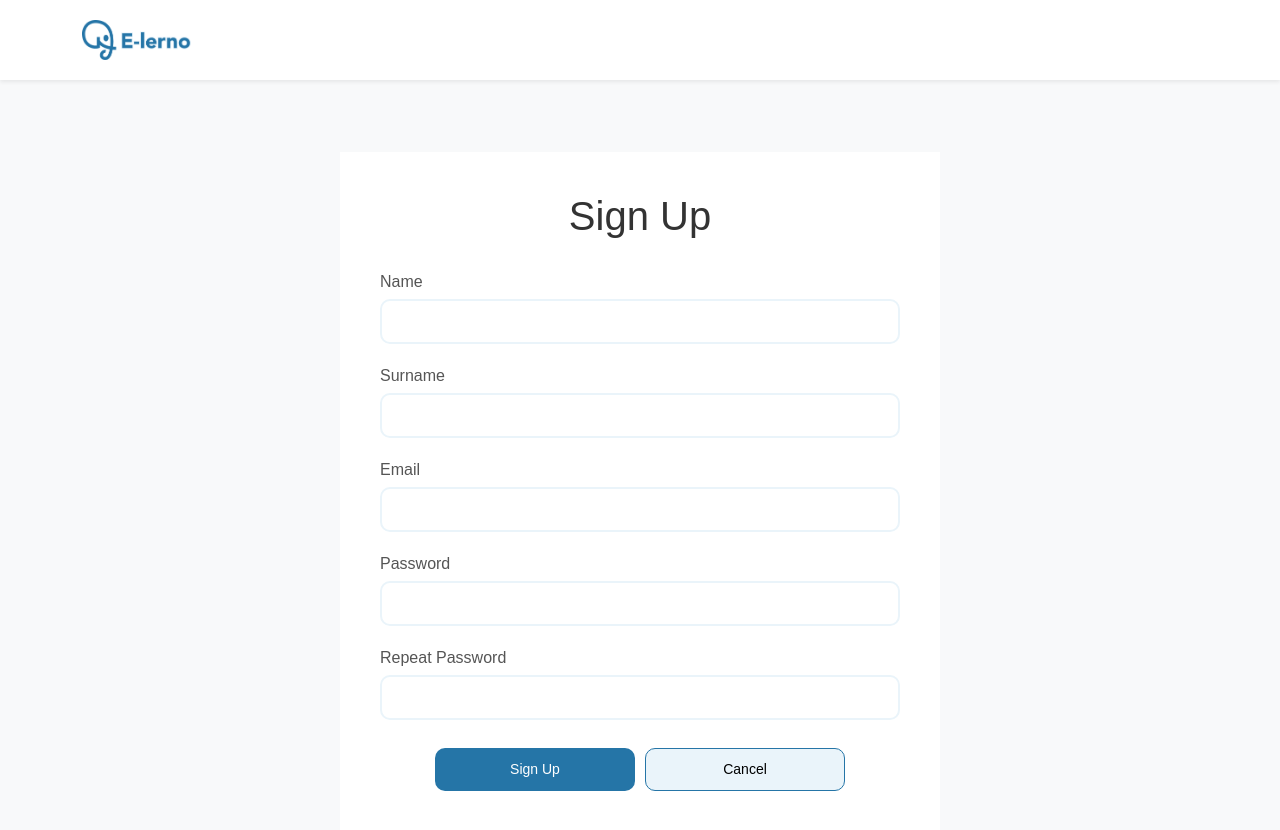
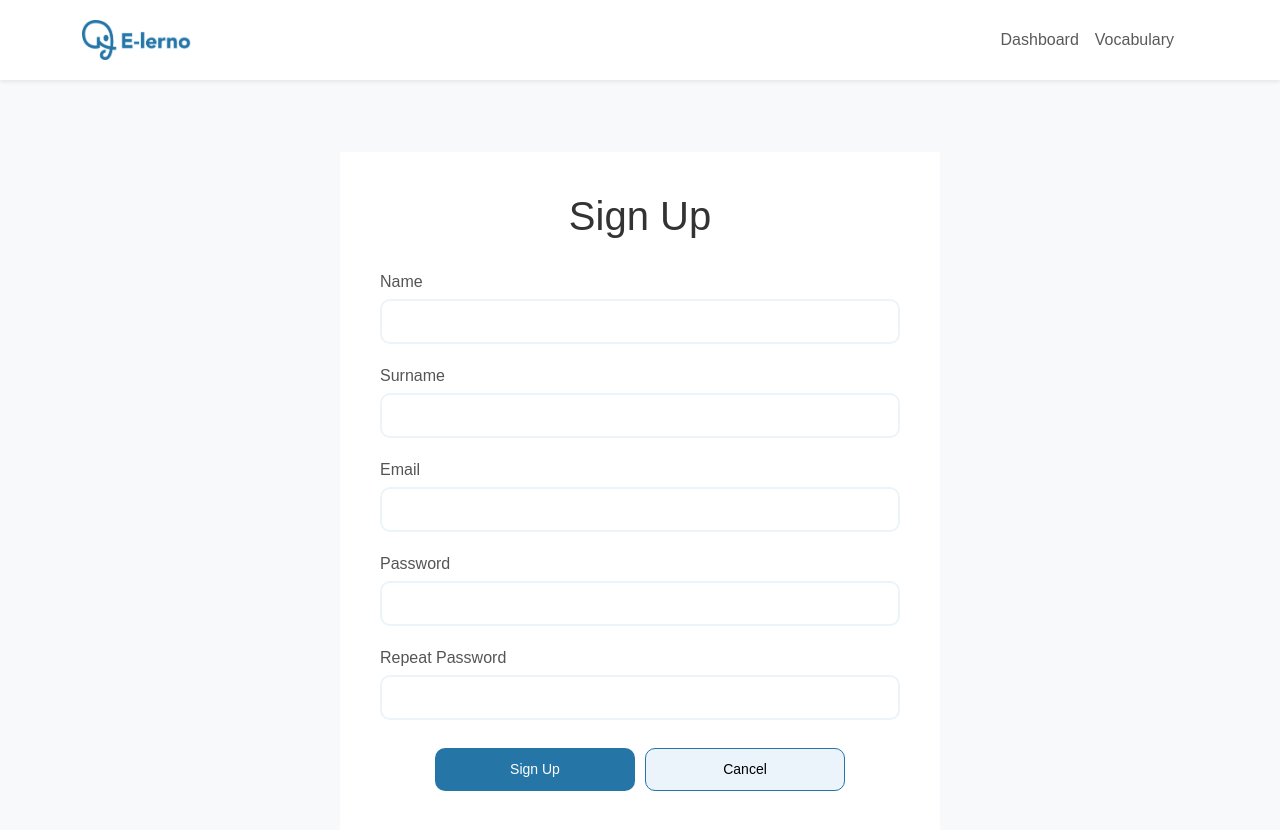
Before and after one commit to Group-Projects-FIAE/sprach-lernen-app, a Django app: page /accounts/signup/ in a window 1280 px wide. Shown: the top 830 px of the page. Run offline with Django 5.2, Linux system fonts and the light colour scheme; some libraries are stand-ins or nearby versions.

Commit message:
add nav elements,avatar and fonts to base template

```diff
--- a/templates/base.html
+++ b/templates/base.html
@@ -1,22 +1,55 @@
 {% load static %}
 <!DOCTYPE html>
 <html lang="en">
+
 <head>
     <meta charset="utf-8">
     <meta name="viewport" content="width=device-width, initial-scale=1">
     <title>{% block title %}Sprach Lernen{% endblock %}</title>
-    <link href="https://cdn.jsdelivr.net/npm/bootstrap@5.3.3/dist/css/bootstrap.min.css" rel="stylesheet" integrity="sha384-QWTKZyjpPEjISv5WaRU9OFeRpok6YctnYmDr5pNlyT2bRjXh0JMhjY6hW+ALEwIH" crossorigin="anonymous">
+    <link href="https://cdn.jsdelivr.net/npm/bootstrap@5.3.3/dist/css/bootstrap.min.css" rel="stylesheet"
+        integrity="sha384-QWTKZyjpPEjISv5WaRU9OFeRpok6YctnYmDr5pNlyT2bRjXh0JMhjY6hW+ALEwIH" crossorigin="anonymous">
     {% block extra_css %}
     <link rel="stylesheet" href="{% static 'style.css' %}">
     {% endblock %}
 </head>
+
 <body class="bg-light">
     {% block navbar %}
-    <nav class="navbar navbar-light bg-white shadow-sm mb-4">
+    <nav class="navbar navbar-expand-lg navbar-light bg-white shadow-sm mb-4">
         <div class="container">
             <a class="navbar-brand" href="/">
                 <img src="{% static 'logo.png' %}" alt="Elerno logo" style="height: 40px;">
             </a>
+            <button class="navbar-toggler" type="button" data-bs-toggle="collapse" data-bs-target="#navbarNav"
+                aria-controls="navbarNav" aria-expanded="false" aria-label="Toggle navigation">
+                <span class="navbar-toggler-icon"></span>
+            </button>
+            <div class="collapse navbar-collapse" id="navbarNav">
+                <ul class="navbar-nav ms-auto align-items-center">
+                    <li class="nav-item">
+                        <a class="nav-link {% if request.resolver_match.url_name == 'dashboard' %}active text-primary fw-bold{% endif %}"
+                            href="{% url 'dashboard' %}">Dashboard</a>
+                    </li>
+                    <li class="nav-item me-3">
+                        <a class="nav-link {% if request.resolver_match.url_name == 'vocab_lists' %}active text-primary fw-bold{% endif %}"
+                            href="{% url 'vocab_lists' %}">Vocabulary</a>
+                    </li>
+                    {% if user.is_authenticated %}
+                    <li class="nav-item d-flex align-items-center gap-2 border-start ps-3">
+                        <span class="text-muted small fw-medium">{{ user.first_name|default:user.username }}</span>
+                        {% if user.profile %}
+                        <img src="{{ user.profile.url }}" alt="Profile" class="rounded-circle shadow-sm"
+                            style="width: 32px; height: 32px; object-fit: cover;">
+                        {% else %}
+                        <div class="rounded-circle bg-primary text-white d-flex align-items-center justify-content-center shadow-sm"
+                            style="width: 32px; height: 32px; font-size: 14px; font-weight: 600;">
+                            {{ user.username.0|upper }}
+                        </div>
+                        {% endif %}
+                    </li>
+                    {% endif %}
+                </ul>
+            </div>
         </div>
     </nav>
     {% endblock %}
@@ -25,7 +58,10 @@
         {% block content %}{% endblock %}
     </main>
 
-    <script src="https://cdn.jsdelivr.net/npm/bootstrap@5.3.3/dist/js/bootstrap.bundle.min.js" integrity="sha384-YvpcrYf0tY3lHB60NNkmXc5s9fDVZLESaAA55NDzOxhy9GkcIdslK1eN7N6jIeHz" crossorigin="anonymous"></script>
+    <script src="https://cdn.jsdelivr.net/npm/bootstrap@5.3.3/dist/js/bootstrap.bundle.min.js"
+        integrity="sha384-YvpcrYf0tY3lHB60NNkmXc5s9fDVZLESaAA55NDzOxhy9GkcIdslK1eN7N6jIeHz"
+        crossorigin="anonymous"></script>
     {% block extra_js %}{% endblock %}
 </body>
+
 </html>
```
